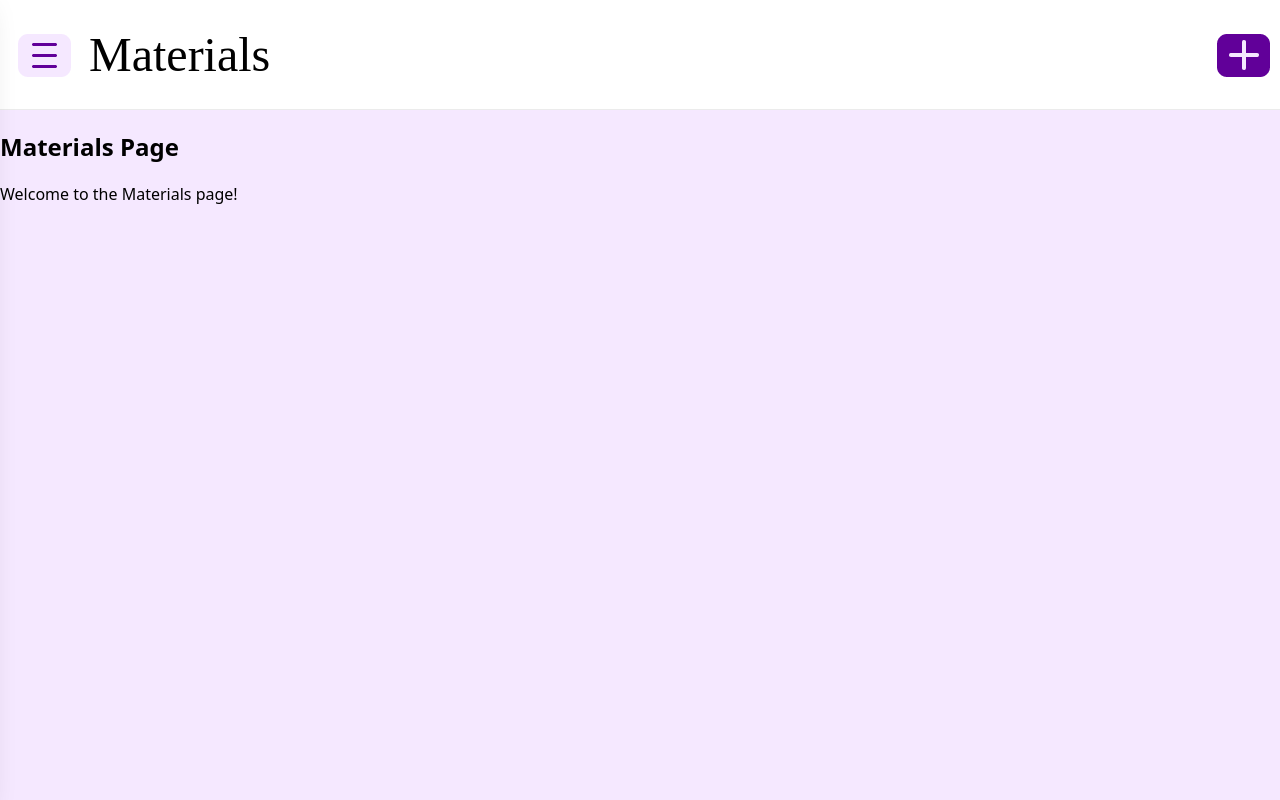
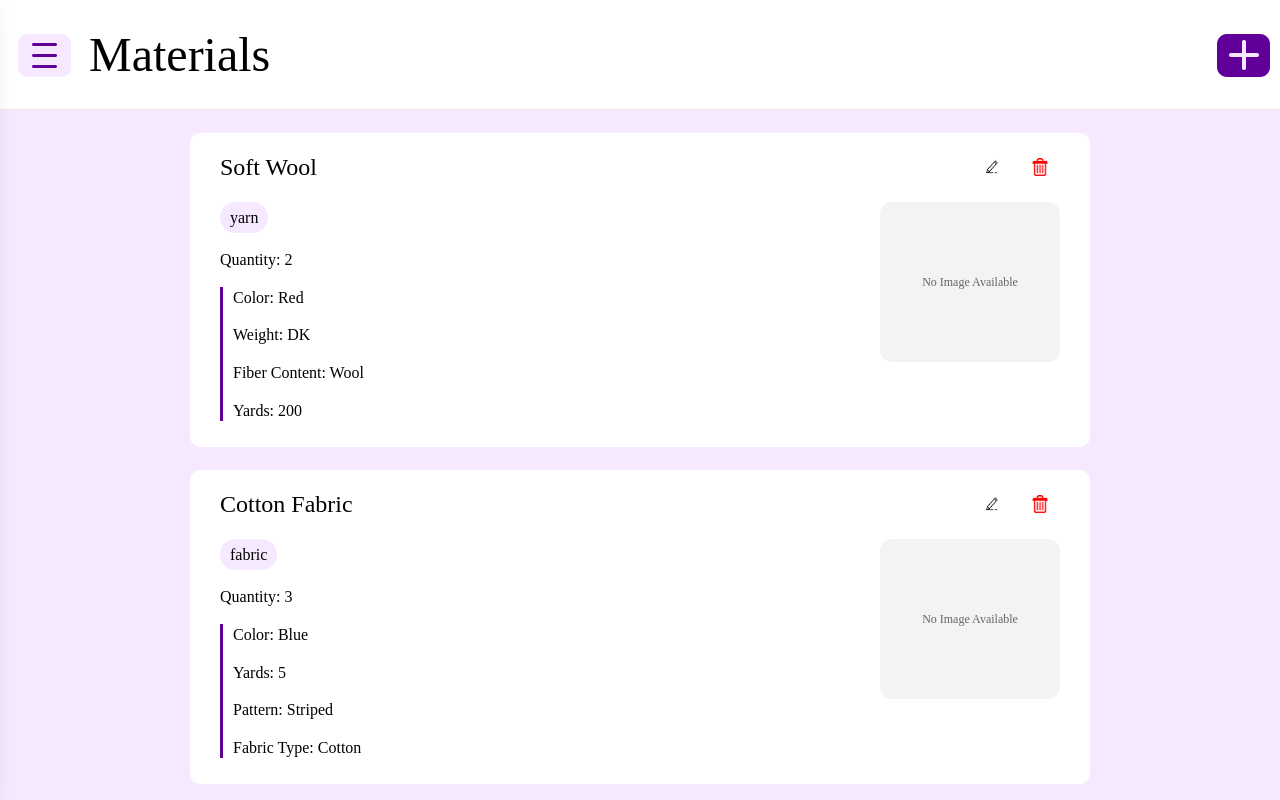
Before and after one commit to sbelambe/craft-inventory, a React app in the folder frontend/: page /materials in a window 1280 px wide. Built offline with nearby package versions, Linux system fonts and the light colour scheme; the HTML template or start-up script is replaced by a standard one.

Commit message:
Material card component created with test data

```diff
--- /dev/null
+++ b/frontend/src/components/cards/MaterialCard.css
@@ -0,0 +1,61 @@
+.card-section {
+  display: flex;
+  gap: 14px;
+  align-items: flex-start;
+}
+
+.information-section {
+  flex: 1;
+  min-width: 0;
+}
+
+.image {
+  flex: 0 0 clamp(120px, 28vw, 180px);
+}
+
+@media (max-width: 520px) {
+  .card-section {
+    flex-direction: column;
+  }
+
+  .image {
+    flex: none;
+    width: 100%;
+  }
+}
+.image img {
+  width: 100%;
+  height: clamp(110px, 28vw, 160px);
+  object-fit: cover;
+  border-radius: 12px;
+  display: block;
+}
+
+.placeholder-image {
+  width: 100%;
+  height: clamp(110px, 28vw, 160px);
+  border-radius: 12px;
+  background: #f3f3f3;
+  display: flex;
+  align-items: center;
+  justify-content: center;
+  font-size: 12px;
+  color: #666;
+}
+
+
+.type {
+    background-color: #F5E8FF;
+    color: black;
+    width: auto;
+    display: inline-flex;
+    align-items: center;
+    border-radius: 20px;
+    padding: 5px 10px 5px 10px;
+}
+
+.yarn-details, .fabric-details, .bracelet-details {
+    margin-top: 10px;
+    padding-left: 10px;
+    border-left: 3px solid #610099;
+}
--- /dev/null
+++ b/frontend/src/components/cards/MaterialCard.tsx
@@ -0,0 +1,69 @@
+import Card from "../ui/Card";
+import type { Material } from "../../types";
+import "./MaterialCard.css";
+import editIcon from "../../assets/edit.png";
+import deleteIcon from "../../assets/delete.png";
+
+type Props = {
+  material: Material;
+};
+
+export default function MaterialCard({ material }: Props) {
+  return (
+    <Card
+      title={material.name}
+      headerRight={
+        <div className="card-actions">
+          <button type="button" className="icon-btn" aria-label="Edit project">
+            <img src={editIcon} alt="" />
+          </button>
+          <button
+            type="button"
+            className="icon-btn"
+            aria-label="Delete project"
+          >
+            <img src={deleteIcon} alt="" />
+          </button>
+        </div>
+      }
+    >
+      <div className="card-section">
+        <div className="information-section">
+          <div className="type">{material.type}</div>
+          <p>Quantity: {material.quantity}</p>
+
+          {material.type === "yarn" && (
+            <div className="yarn-details">
+              <p>Color: {material.color}</p>
+              <p>Weight: {material.weight}</p>
+              <p>Fiber Content: {material.fiber}</p>
+              <p>Yards: {material.yards}</p>
+            </div>
+          )}
+
+          {material.type === "fabric" && (
+            <div className="fabric-details">
+              <p>Color: {material.color}</p>
+              <p>Yards: {material.yards}</p>
+              <p>Pattern: {material.pattern}</p>
+              <p>Fabric Type: {material.fabricType}</p>
+            </div>
+          )}
+
+          {material.type === "bracelet" && (
+            <div className="bracelet-details">
+              <p>Material: {material.materialType}</p>
+            </div>
+          )}
+        </div>
+        <div className="image">
+          {material.imageUrl ? (
+            <img src={material.imageUrl} alt={material.name} />
+          ) : (
+            <div className="placeholder-image">No Image Available</div>
+          )}
+        </div>
+      </div>
+    </Card>
+  );
+}
--- a/frontend/src/pages/Materials.tsx
+++ b/frontend/src/pages/Materials.tsx
@@ -1,10 +1,44 @@
 import "../styles/global.css";
+import type { Material, YarnMaterial, FabricMaterial } from "../types";
+import MaterialCard from "../components/cards/MaterialCard";
+
 
 export default function Materials() {
+const yarn: YarnMaterial = {
+  id: "1",
+  type: "yarn",
+  name: "Soft Wool",
+  quantity: 2,
+  cost: 15.99,
+  dateBought: "2024-01-15",
+  color: "Red",
+  yards: 200,
+  fiber: "Wool",
+  weight: "DK",
+};
+
+const fabric: FabricMaterial = {
+  id: "2",
+  type: "fabric",
+  name: "Cotton Fabric",
+  quantity: 3,
+  cost: 9.99,
+  dateBought: "2024-02-10",
+  color: "Blue",
+  yards: 5,
+  fabricType: "Cotton",
+  pattern: "Striped",
+}
+
+
   return (
     <div>
-      <h2>Materials Page</h2>
-      <p>Welcome to the Materials page!</p>
+      <MaterialCard
+        material={yarn}>
+      </MaterialCard>
+      <MaterialCard
+        material={fabric}>
+      </MaterialCard>
     </div>
   );
 }
--- a/frontend/src/styles/navbar.css
+++ b/frontend/src/styles/navbar.css
@@ -3,6 +3,7 @@
     top: 0;
     z-index: 50;
     height: 110px;
+    width:100%;
     display: flex;
     align-items: center;
     gap: 12px;
```
Also changed, not shown: frontend/src/types/index.tsx (+11 -5 lines).
